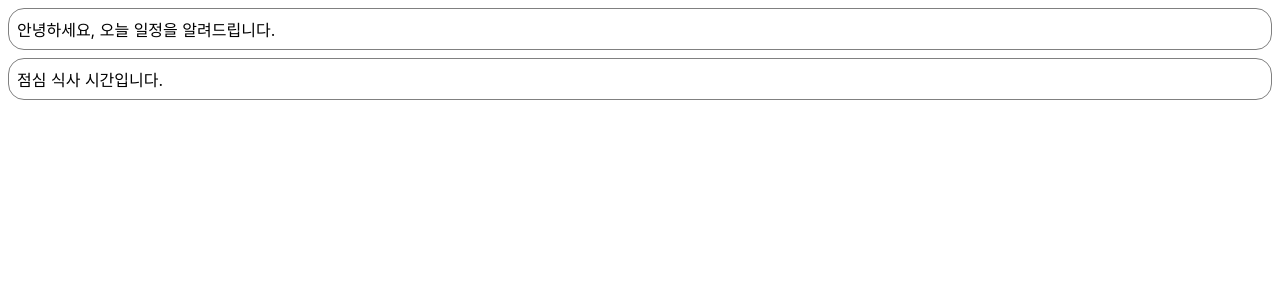
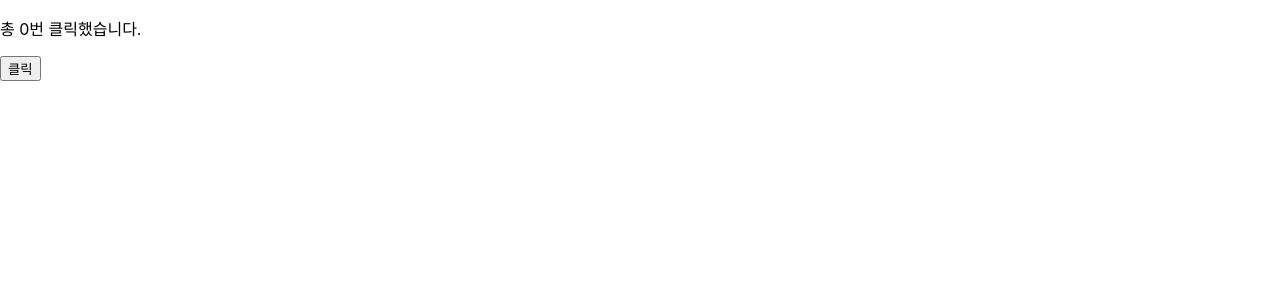
Before and after one commit to seohyun1001/React_240513, a React (Create React App) app in the folder my-app/: page / in a window 1280 px wide. Shown: the top 300 px of the page. Built offline with nearby package versions, Linux system fonts and the light colour scheme.

Commit message:
240520 10:00 / hook 사용 실습1

```diff
--- /dev/null
+++ b/my-app/src/07.Hooks/Counter.jsx
@@ -0,0 +1,15 @@
+import React from "react";
+function Counter(props){
+    var count = 0;
+
+
+    return(
+        <div>
+            <p>총 {count}번 클릭했습니다.</p>
+            <button onClick={() => count++}>클릭</button>
+            {/* -> 현재는 안됨 재랜더링이 안되고 있다는 뜻 */}
+        </div>
+    );
+}
+
+export default Counter;
--- a/my-app/src/index.js
+++ b/my-app/src/index.js
@@ -11,6 +11,7 @@ import PropsEx from './05.컴포넌트와props/PropsEx';
 import CommentList from './05.컴포넌트와props/CommentList';
 import BoardList from './05.컴포넌트와props_게시판/BoardList';
 import NotificationList from './06.State와생명주기/NotificationList';
+import Counter from './07.Hooks/Counter';
 
 const root = ReactDOM.createRoot(document.getElementById('root'));
 
@@ -29,8 +30,9 @@ root.render(
     {/* <PropsEx /> */}
     {/* <CommentList /> */}
     {/* <BoardList /> */}
+    {/* <NotificationList /> */}
 
-    <NotificationList />
+    <Counter/>
   </React.StrictMode>
 )
 
```
